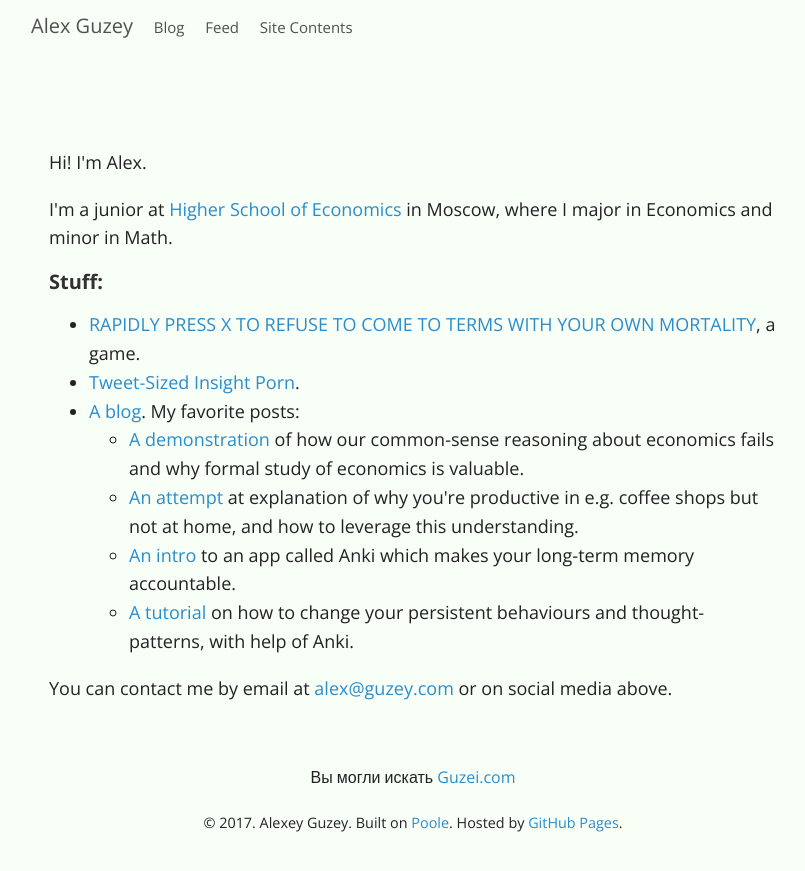
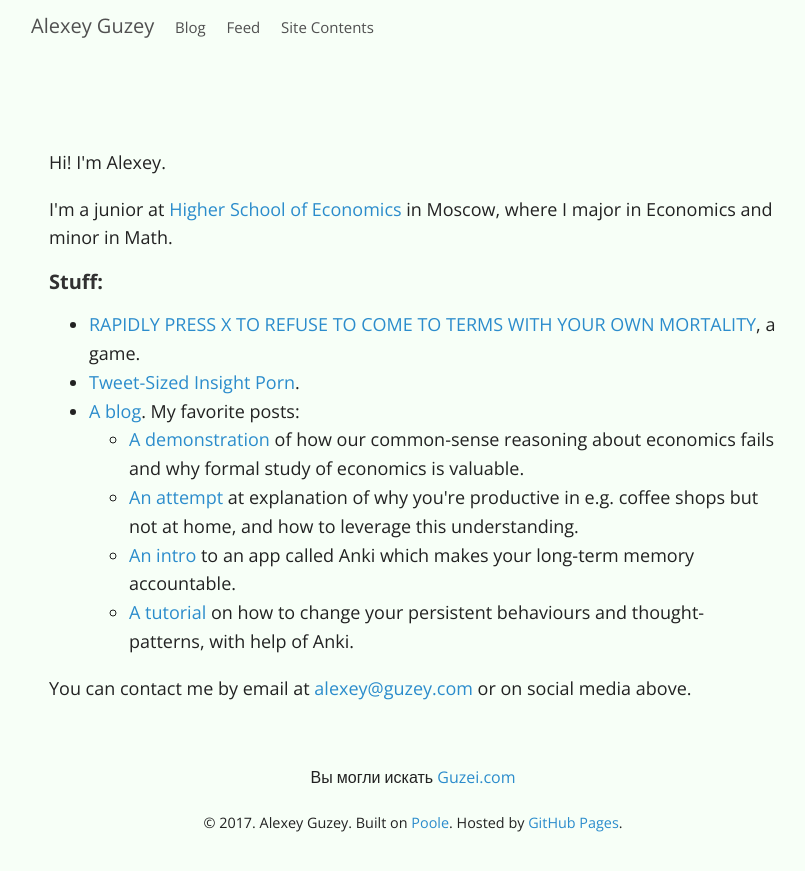
Before and after one commit to guzey/guzey.github.io1, a Jekyll site: the page built from index.html, in a window 1280 px wide. Shown: the top 871 px of the page, without its empty margins (227-1032 px from the left). Built offline with Jekyll 4.4.1, drawn with Linux system fonts in a browser that asks for light colours; a style sheet for code colours, icons or effects is not loaded.

Commit message:
alex --> alexey

```diff
--- a/_config.yml
+++ b/_config.yml
@@ -2,15 +2,15 @@
 permalink:           blog/:title
 
 # Setup
-title:               Alex Guzey
+title:               Alexey Guzey
 url:                 http://guzey.com
 paginate:            5
 paginate_path: 	     "/blog/page:num"
 
 author:
-  name:              Alex Guzey
+  name:              Alexey Guzey
   url:               https://twitter.com/alex_guzey
-  email:             alex@guzey.com
+  email:             alexey@guzey.com
 
 # Menu
 pages_list:
--- a/_includes/post_plug.html
+++ b/_includes/post_plug.html
@@ -4,7 +4,7 @@
 
 <ul class="social-links">
         <li>
-            <a class="social-icon" target="_blank" href="mailto:alex@guzey.com">
+            <a class="social-icon" target="_blank" href="mailto:alexey@guzey.com">
                 <div data-icon="ei-envelope"></div>
             </a>
         </li>
@@ -14,7 +14,7 @@
             </a>
         </li>
         <li>
-            <a class="social-icon" target="_blank" href="https://facebook.com/rationalnoodles">
+            <a class="social-icon" target="_blank" href="https://facebook.com/alexeyguzey">
                 <div data-icon="ei-sc-facebook"></div>
             </a>
         </li>
--- a/index.html
+++ b/index.html
@@ -31,7 +31,7 @@
             </a>
         </li>
     </ul>
-    <p>Hi! I'm Alex.</p>
+    <p>Hi! I'm Alexey.</p>
     <p>
         I'm a junior at <a target="_blank" href="http://hse.ru/en">Higher School of Economics</a> in Moscow, where I major in Economics and minor in Math.
     </p>
@@ -54,7 +54,7 @@
 
     </p>
     <p>
-        You can contact me by email at <a target="_blank" href="mailto:alex@guzey.com">alex@guzey.com</a> or on social media above.
+        You can contact me by email at <a target="_blank" href="mailto:alexey@guzey.com">alexey@guzey.com</a> or on social media above.
     </p>
     <br>
     <p style="text-align: center; font-size: 16px">Вы могли искать <a href="http://guzei.com">Guzei.com</a></p>
```
